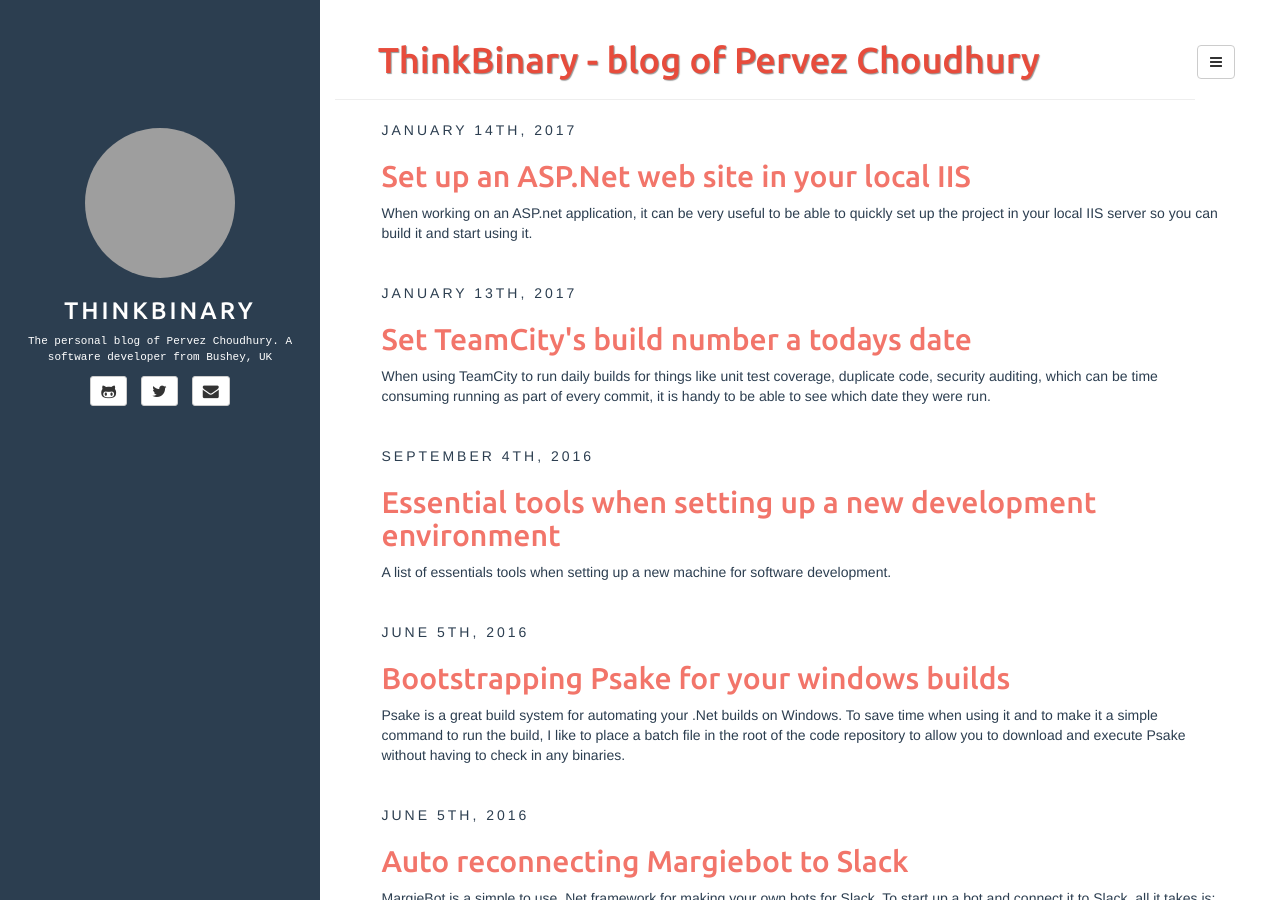
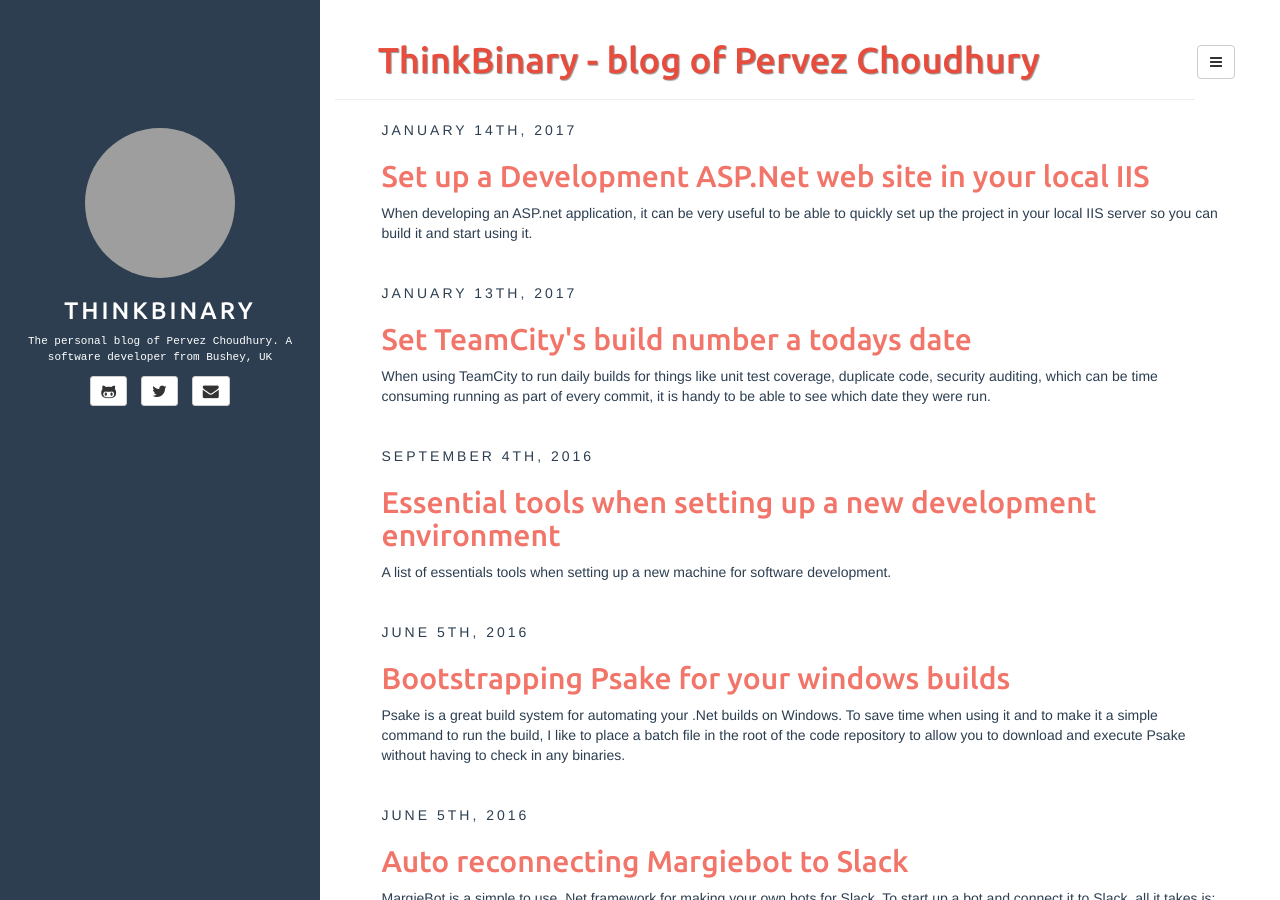
Before and after one commit to codedemonuk/codedemonuk.github.io, a Jekyll site: the page built from index.html, in a window 1280 px wide and 900 px high. Built offline with Jekyll 4.4.1, drawn with Linux system fonts in a browser that asks for light colours; the list of posts is cut into pages by our own code; grey boxes are pictures that could not be loaded.

Commit message:
Made clear in title that this is for development websites

```diff
--- a/_posts/blog/2017/2017-01-14-set-up-aspnet-web-site-in-local-iis.md
+++ b/_posts/blog/2017/2017-01-14-set-up-aspnet-web-site-in-local-iis.md
@@ -1,12 +1,12 @@
 ---
-title: "Set up an ASP.Net web site in your local IIS"
+title: "Set up a Development ASP.Net web site in your local IIS"
 date: 2017-01-14 15:50
 categories:
 - IIS
 - ASP.Net
 ---
 
-When working on an ASP.net application, it can be very useful to be able to
+When developing an ASP.net application, it can be very useful to be able to
 quickly set up the project in your local IIS server so you can build it and
 start using it.
 
```
